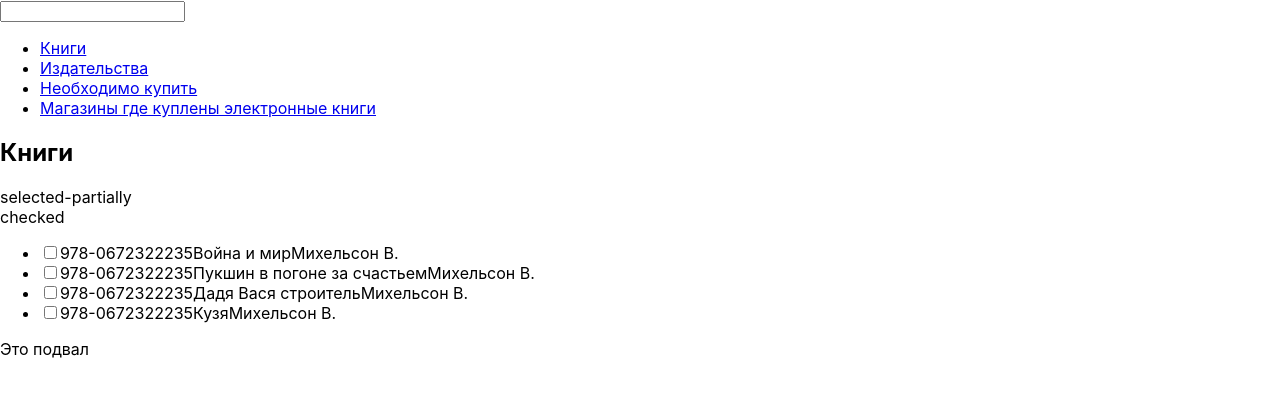
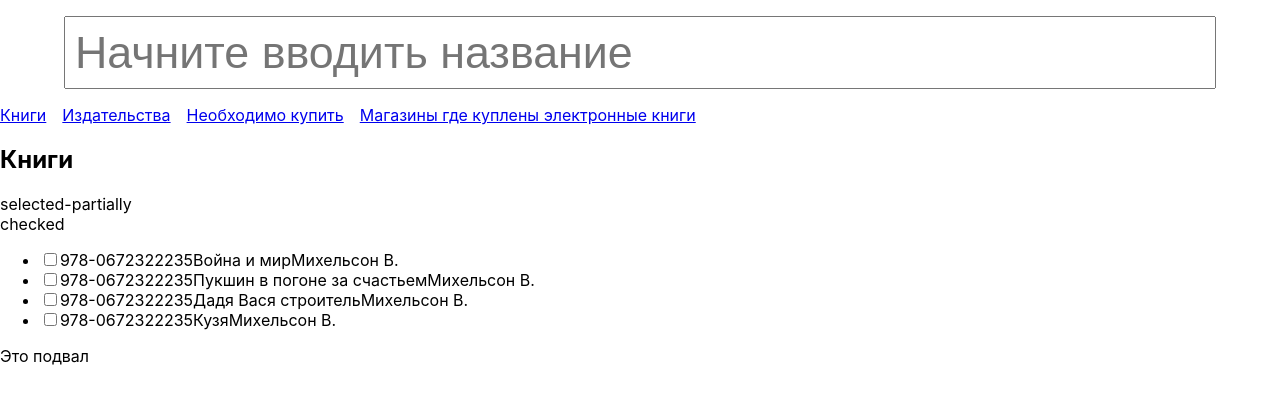
Before and after one commit to workonika/library, a React (Create React App) app: page / in a window 1280 px wide. Shown: the top 404 px of the page. Built offline with nearby package versions, Linux system fonts and the light colour scheme.

Commit message:
Добавлены минимальные стили

```diff
--- /dev/null
+++ b/src/Header/Header.css
@@ -0,0 +1,14 @@
+nav ul {
+    margin: 0;
+    padding: 0;
+    list-style: none;
+}
+
+nav ul li {
+    display: inline-block;
+    margin-right: 1em;
+}
+
+nav ul li:last-child {
+    margin-right: 0;
+}
--- a/src/Header/Header.js
+++ b/src/Header/Header.js
@@ -2,6 +2,7 @@ import React, {useState} from "react";
 import {Link} from "react-router-dom";
 import SearchField from "../SearchField/SearchField";
 import {titles as T} from "../Catalog/Catalog";
+import "./Header.css";
 
 export default function Header() {
 
--- /dev/null
+++ b/src/SearchField/SearchField.css
@@ -0,0 +1,14 @@
+.search input {
+    width: 100%;
+    /* height: 1.6em; */
+    font-size: 2.8em;
+    padding: 0.2em;
+    color: #333;
+    font-family: Arial, Helvetica, sans-serif;
+    box-sizing: border-box;
+}
+
+div.search {
+    width: 90%;
+    margin: 1em auto;
+}
--- a/src/SearchField/SearchField.js
+++ b/src/SearchField/SearchField.js
@@ -1,4 +1,5 @@
 import React from "react";
+import "./SearchField.css";
 
 export default function SearchField (props) {
     function onInput (e) {
@@ -6,5 +7,5 @@ export default function SearchField (props) {
         console.log(e);
     }
 
-    return <input type="text" onInput={onInput}/>;
+    return <div className={"search"}><input type="text" onInput={onInput} placeholder="Начните вводить название"/></div>;
 }
```
